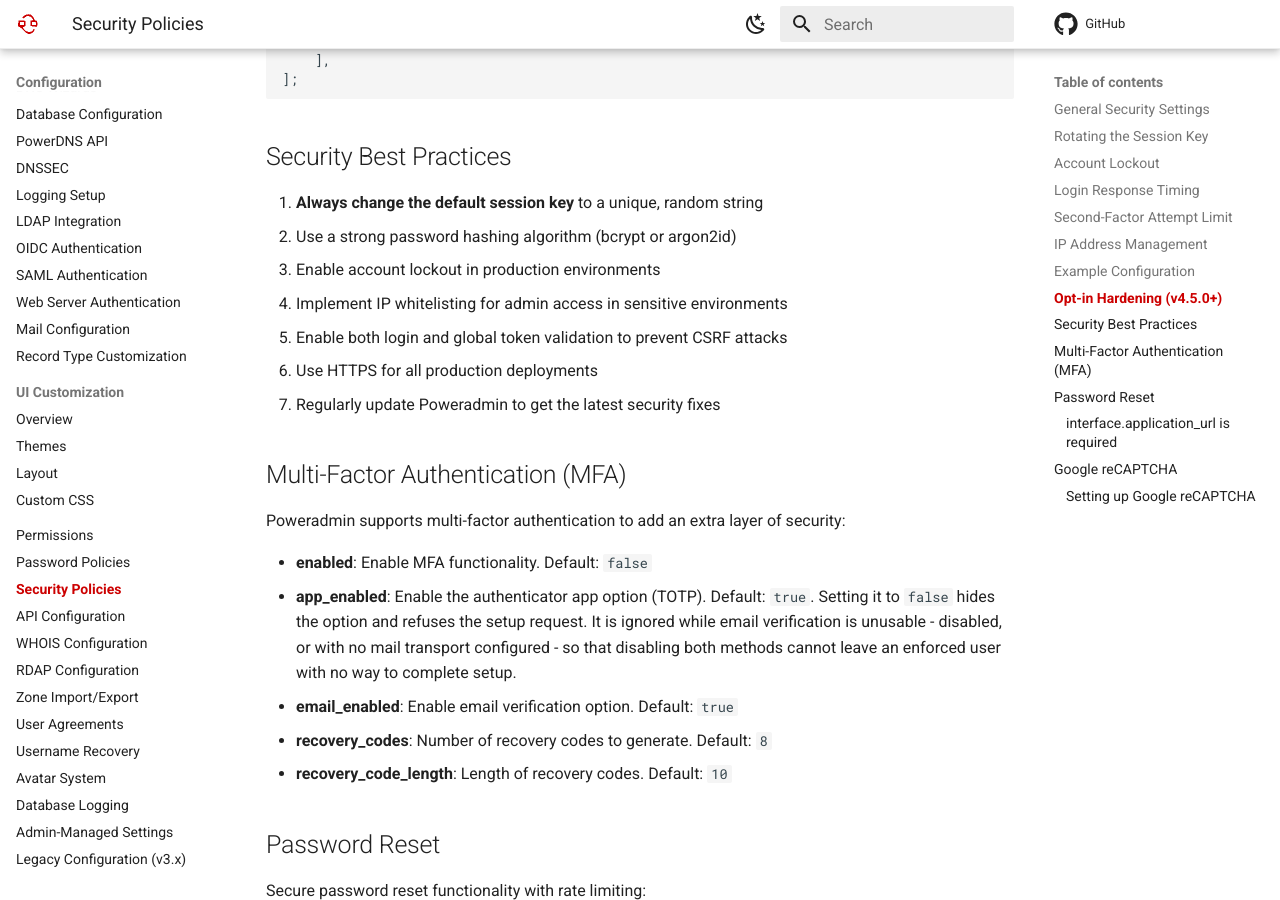
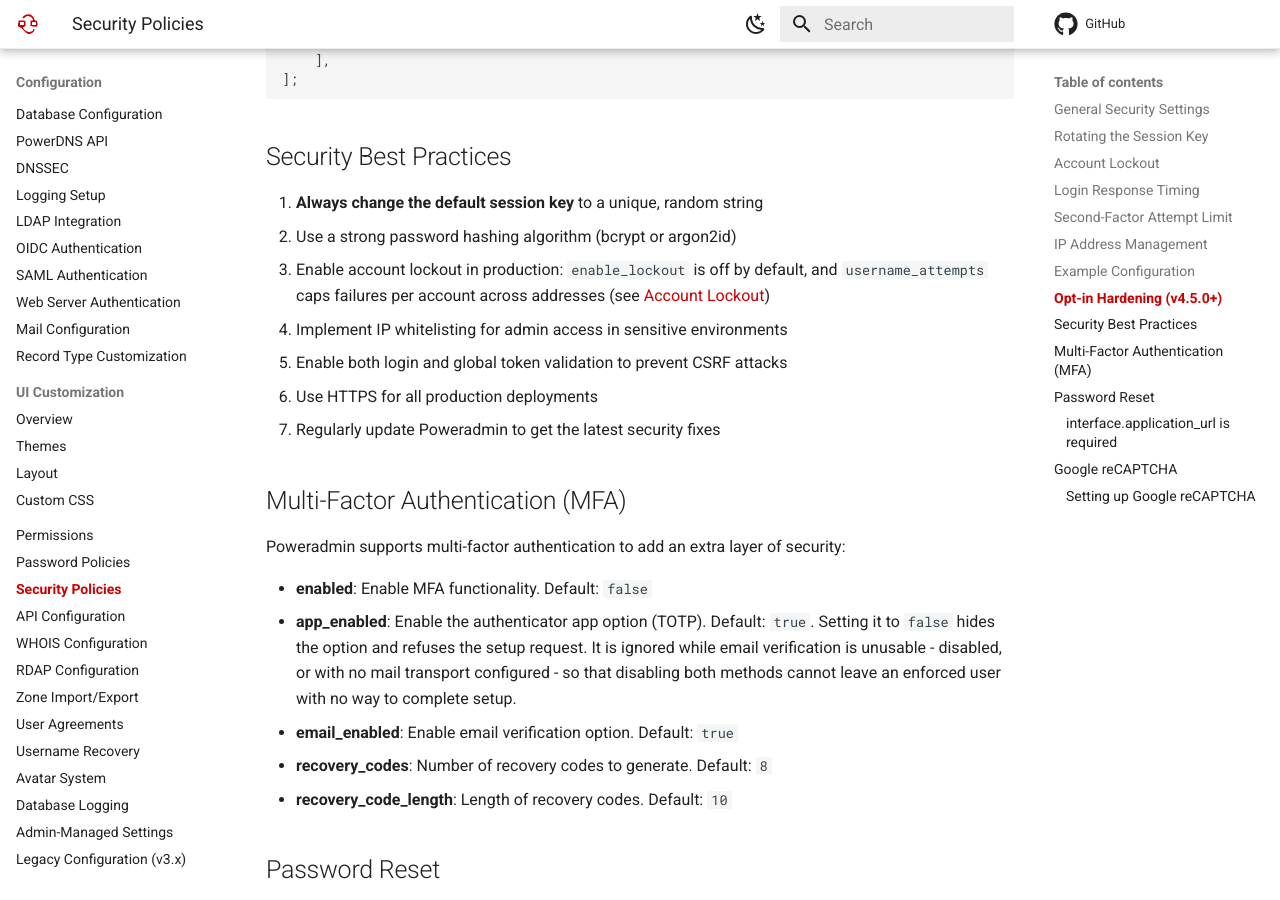
Before and after one commit to poweradmin/poweradmin-docs, an MkDocs documentation site: the page built from docs/configuration/security-policies.md, in a window 1280 px wide and 900 px high, scrolled down 5447 px. Built offline with MkDocs 1.6.1 and Material for MkDocs 9.7.7, drawn with Linux system fonts in a browser that asks for light colours; comment, search, counter and statistics services are not loaded.

Commit message:
docs(security): document the new CSP directives, the lockout settings and HSTS at the proxy (refs #1811)

```diff
--- a/docs/configuration/security-policies.md
+++ b/docs/configuration/security-policies.md
@@ -165,7 +165,8 @@
 
 1. **Always change the default session key** to a unique, random string
 2. Use a strong password hashing algorithm (bcrypt or argon2id)
-3. Enable account lockout in production environments
+3. Enable account lockout in production: `enable_lockout` is off by default, and `username_attempts` caps
+   failures per account across addresses (see [Account Lockout](#account-lockout))
 4. Implement IP whitelisting for admin access in sensitive environments
 5. Enable both login and global token validation to prevent CSRF attacks
 6. Use HTTPS for all production deployments
```
Also changed, not shown: docs/installation/reverse-proxy.md (+25 -2 lines), docs/whats-new/v4.6.0.md (+1 -1 lines).
